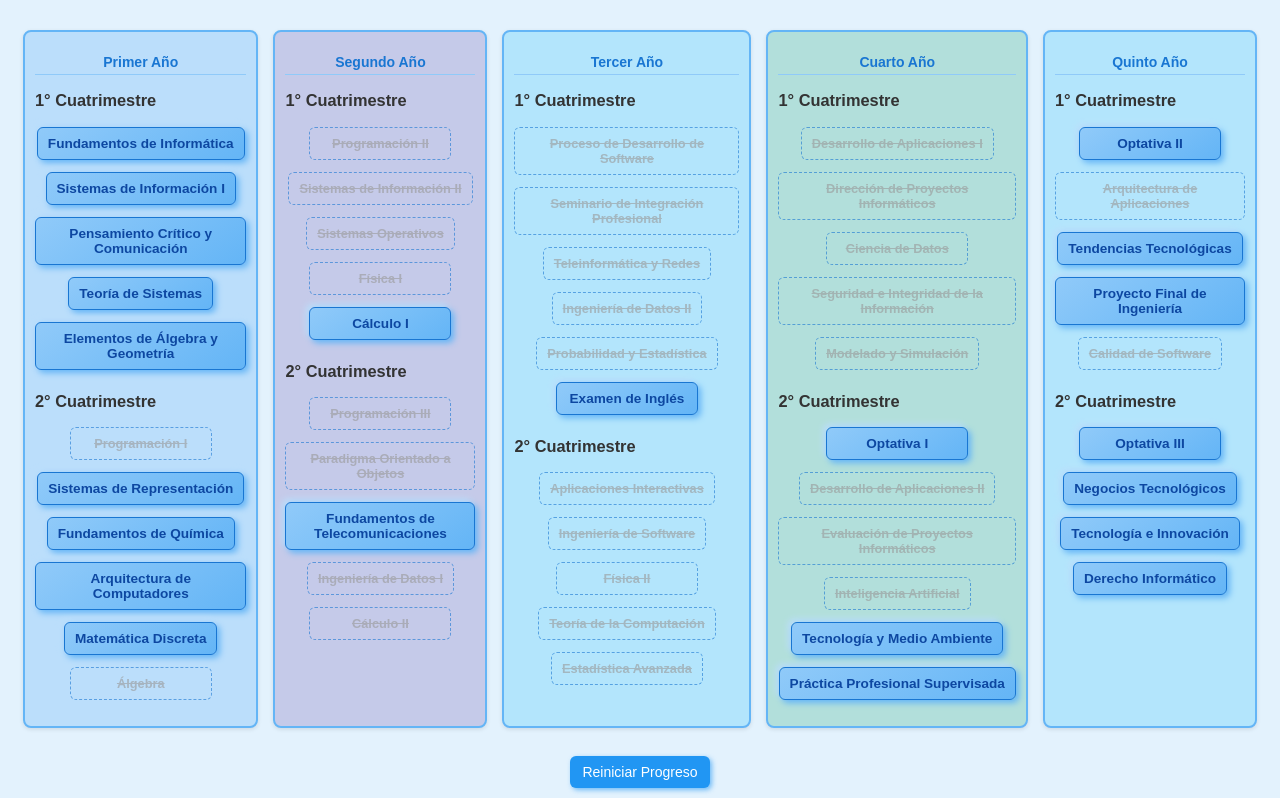
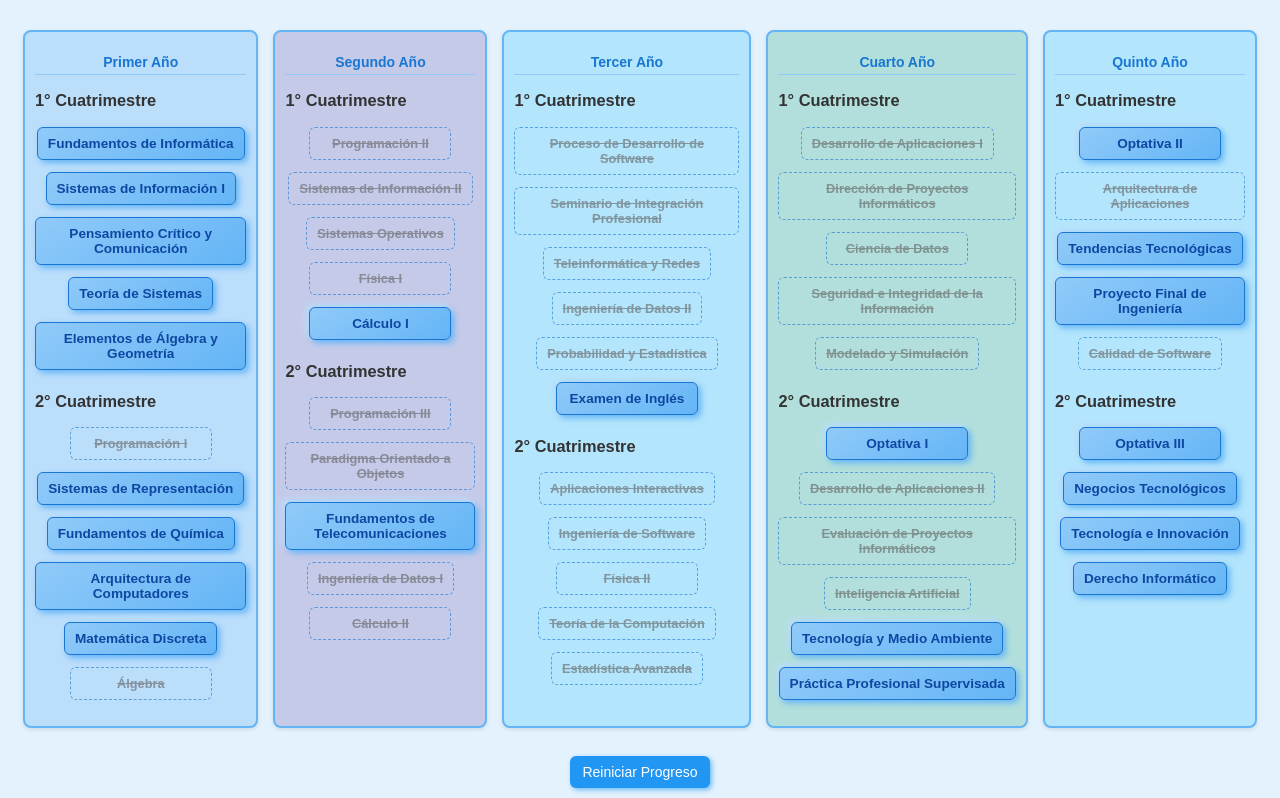
Before and after one commit to Juanjerezz/plan-estudio-interactivo, a plain HTML site: page index.html in a window 1280 px wide. Shown: the part 65-863 px from the top of the page. Drawn offline with Linux system fonts and the light colour scheme.

Commit message:
add readme.md

```diff
--- a/style.css
+++ b/style.css
@@ -83,7 +83,7 @@ section h2 {
 
 .bloqueada {
   background-color: #e1eaff;
-  color: #999;
+  color: #616161;
   border-style: dashed;
   cursor: not-allowed;
   box-shadow: none;
```
Also changed, not shown: plan-estudio.png (added), 1 other file.
